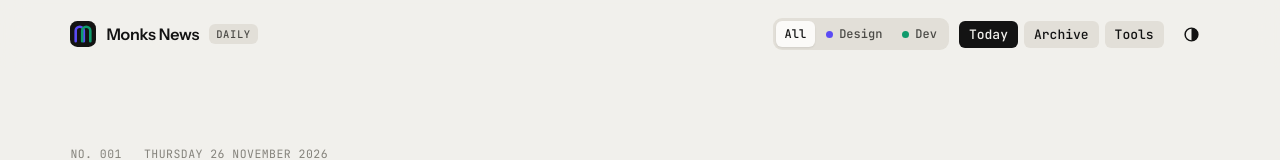
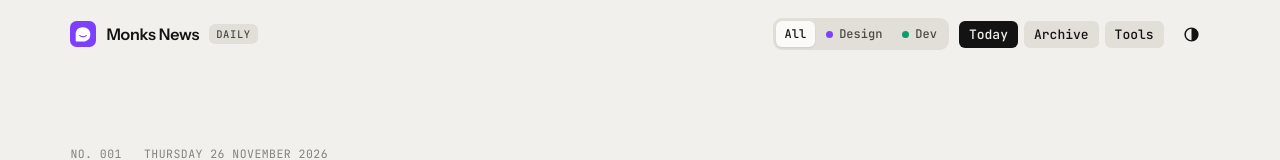
Before and after one commit to ahp-011/monks-news, an Astro site: page / in a window 1280 px wide. Shown: the top 160 px of the page. Built offline with nearby package versions, Linux system fonts and the light colour scheme; Astro itself is replaced by a stand-in of ours.

Commit message:
Use the Design Monks mark as the Monks News logo
Logo, favicon and touch icon now use the Design Monks bubble mark on
its brand purple (#7D40FF); the Design accent colour matches it.

Co-Authored-By: Claude Opus 5.5 <noreply@anthropic.com>
Claude-Session: https://claude.ai/code/session_01JCySx8PZ1uo9k9zmpMYXvb

```diff
--- a/src/components/Mark.astro
+++ b/src/components/Mark.astro
@@ -1,8 +1,8 @@
 ---
+// Official Monks News logo: the Design Monks mark on its brand purple tile.
 const { class: cls = 'brand__mark' } = Astro.props;
 ---
 <svg class={cls} viewBox="0 0 32 32" aria-hidden="true">
-  <rect width="32" height="32" rx="9" fill="var(--ink)" />
-  <path d="M7 25V12a5 5 0 0 1 10 0v13" fill="none" stroke="var(--c-design)" stroke-width="3.2" stroke-linecap="round" />
-  <path d="M15 25V12a5 5 0 0 1 10 0v13" fill="none" stroke="var(--c-dev)" stroke-width="3.2" stroke-linecap="round" />
+  <rect width="32" height="32" rx="8" fill="#7D40FF" />
+  <path transform="translate(16 16.4) scale(0.92) translate(-12.5 -11.8)" fill="#FFFFFF" d="M21.5382 7.90748C21.0683 6.79432 20.378 5.78426 19.5102 4.93458C18.6425 4.08491 17.609 3.40708 16.4722 2.94692C15.3373 2.48676 14.1204 2.25 12.89 2.25H11.7512C9.3644 2.25 7.0751 3.17796 5.3864 4.83148C3.6977 6.485 2.75 8.7247 2.75 11.0618V20.412C2.75 20.6583 2.8514 20.8951 3.02885 21.0707C3.20825 21.2445 3.45005 21.3438 3.7016 21.3438H13.2507C14.4324 21.3438 15.6024 21.1146 16.6944 20.6717C17.7864 20.2287 18.779 19.5814 19.6155 18.7623C20.4501 17.9432 21.1131 16.9732 21.5655 15.904C22.0179 14.8347 22.25 13.6872 22.25 12.5301V11.415C22.25 10.2102 22.0082 9.01874 21.5382 7.90748ZM17.3418 14.1263C15.9534 15.3178 14.2842 15.946 12.5136 15.946C10.743 15.946 9.0719 15.3178 7.68545 14.1263C7.3598 13.8495 7.3286 13.3664 7.61135 13.0494C7.89605 12.7306 8.38745 12.7 8.7131 12.9769C9.81095 13.9201 11.1252 14.4185 12.5136 14.4185C13.902 14.4185 15.2144 13.9201 16.3142 12.9769C16.6379 12.7 17.1312 12.7325 17.414 13.0494C17.6987 13.3664 17.6655 13.8495 17.3418 14.1263Z" />
 </svg>
--- a/src/layouts/Base.astro
+++ b/src/layouts/Base.astro
@@ -26,6 +26,7 @@ const footSections = SECTIONS.filter((s) => ['industry', 'design-ux', 'branding'
   <meta property="og:description" content={description} />
   <meta name="theme-color" content="#f1f0ec" />
   <link rel="icon" href="/favicon.svg" type="image/svg+xml" />
+  <link rel="apple-touch-icon" href="/apple-touch-icon.png" />
   <link rel="preconnect" href="https://fonts.googleapis.com" />
   <link rel="preconnect" href="https://fonts.gstatic.com" crossorigin />
   <link href="https://fonts.googleapis.com/css2?family=Instrument+Sans:wght@400;500;600&family=JetBrains+Mono:wght@400;500&display=swap" rel="stylesheet" />
--- a/src/styles/global.css
+++ b/src/styles/global.css
@@ -7,7 +7,7 @@
   --ink-3: #85837c;
   --line: #d6d3cb;
   --chip: #e2dfd8;
-  --c-design: #5b4bf5;
+  --c-design: #7d40ff;
   --c-dev: #0f9b6c;
   --c-both: #f2552c;
   --art-ink: #1b1b1b;
@@ -29,7 +29,7 @@
   :root:not([data-theme="light"]) {
     --bg: #0e0e0d; --bg-2: #161615; --surface: #1a1a19; --ink: #f1efea; --ink-2: #b6b3ab; --ink-3: #7d7b75;
     --line: #2b2a28; --chip: #262624; --art-ink: #ecebe6; --art-line: #33322f; --art-bg: #1d1d1b;
-    --c-design: #8b7fff; --c-dev: #2fc48f; --c-both: #ff7a52;
+    --c-design: #a07bff; --c-dev: #2fc48f; --c-both: #ff7a52;
     --band: #f1f0ec; --band-ink: #121212; --band-2: #e3e1db; --band-line: #d0cdc5;
     color-scheme: dark;
   }
@@ -37,7 +37,7 @@
 :root[data-theme="dark"] {
   --bg: #0e0e0d; --bg-2: #161615; --surface: #1a1a19; --ink: #f1efea; --ink-2: #b6b3ab; --ink-3: #7d7b75;
   --line: #2b2a28; --chip: #262624; --art-ink: #ecebe6; --art-line: #33322f; --art-bg: #1d1d1b;
-  --c-design: #8b7fff; --c-dev: #2fc48f; --c-both: #ff7a52;
+  --c-design: #a07bff; --c-dev: #2fc48f; --c-both: #ff7a52;
   --band: #f1f0ec; --band-ink: #121212; --band-2: #e3e1db; --band-line: #d0cdc5;
   color-scheme: dark;
 }
```
Also changed, not shown: public/apple-touch-icon.png (added), public/favicon.svg.
